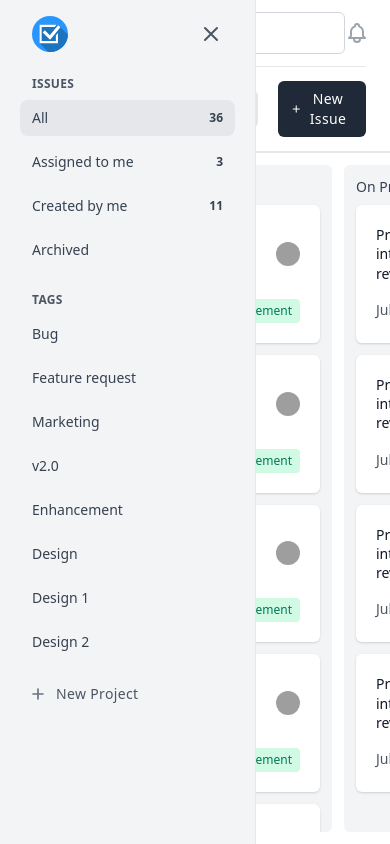
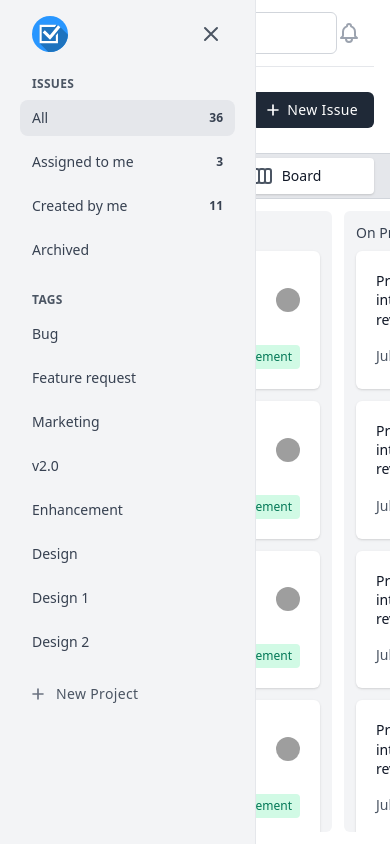
Before and after one commit to sibasishm/jira-clone, a Next.js app: page / in a window 390 px wide. Built offline with nearby package versions, Linux system fonts and the light colour scheme; grey boxes are pictures that could not be loaded; a web font is replaced by a local one.

Commit message:
almost there!

```diff
--- a/components/avatar.js
+++ b/components/avatar.js
@@ -1,7 +1,11 @@
 export default function Avatar({ users }) {
-	return users.map(user => (
+	return users.map((user, idx) => (
 		<>
-			<span className='-ml-2 border-2 border-white rounded-full'>
+			<span
+				className={`${
+					idx !== 0 ? '-ml-2' : 'm-0'
+				} border-2 border-white rounded-full`}
+			>
 				<img
 					src={user.avatar}
 					alt={`${user.name} profile image`}
--- a/pages/index.js
+++ b/pages/index.js
@@ -49,8 +49,9 @@ export default function IndexPage() {
 			<div className='flex h-screen'>
 				<Sidebar isOpen={isSidebarOpen} toggleSidebar={toggleSidebar} />
 				<div className='flex flex-col flex-1 min-w-0 overflow-hidden bg-white'>
-					<div className='border-b-2 border-gray-200'>
-						<header className='px-6'>
+					<div className='sm:border-b-2 sm:border-gray-200'>
+						<header>
+							<div className='px-4 sm:px-6'>
 								<div className='flex items-center justify-between py-3 border-b border-gray-200'>
 									<button
 										onClick={toggleSidebar}
@@ -126,17 +127,18 @@ export default function IndexPage() {
 										</button>
 									</div>
 								</div>
-							<div className='flex items-center justify-between py-3'>
-								<div className='flex items-center'>
+							</div>
+							<div className='flex items-center justify-between px-4 py-3 sm:px-6'>
+								<div className='sm:flex sm:items-center'>
 									<h2 className='text-2xl font-semibold leading-tight'>
 										All Issues
 									</h2>
-									<div className='flex items-center ml-6'>
+									<div className='flex items-center mt-1 sm:mt-0 sm:ml-6'>
 										<Avatar users={users} />
 									</div>
 								</div>
 								<div className='flex items-center'>
-									<span className='inline-flex p-0.5 bg-gray-200 border rounded-md'>
+									<span className='hidden sm:inline-flex p-0.5 bg-gray-200 border rounded-md'>
 										<button className='px-3 py-1'>
 											<svg
 												className='w-6 h-6 text-gray-600'
@@ -190,6 +192,42 @@ export default function IndexPage() {
 										</span>
 									</button>
 								</div>
+							</div>
+							<div className='flex p-1 px-4 bg-gray-200 border-t border-b border-gray-300 sm:hidden'>
+								<button className='inline-flex items-center justify-center w-1/2 px-3 py-1.5'>
+									<svg
+										className='w-6 h-6 text-gray-600'
+										fill='none'
+										stroke='currentColor'
+										viewBox='0 0 24 24'
+										xmlns='http://www.w3.org/2000/svg'
+									>
+										<path
+											strokeLinecap='round'
+											strokeLinejoin='round'
+											strokeWidth={2}
+											d='M4 6h16M4 10h16M4 14h16M4 18h16'
+										/>
+									</svg>
+									<span className='ml-2 text-sm font-medium'>List</span>
+								</button>
+								<button className='inline-flex items-center justify-center w-1/2 px-3 py-1.5 ml-1 bg-white rounded shadow'>
+									<svg
+										className='w-6 h-6 text-gray-600'
+										fill='none'
+										stroke='currentColor'
+										viewBox='0 0 24 24'
+										xmlns='http://www.w3.org/2000/svg'
+									>
+										<path
+											strokeLinecap='round'
+											strokeLinejoin='round'
+											strokeWidth={2}
+											d='M9 17V7m0 10a2 2 0 01-2 2H5a2 2 0 01-2-2V7a2 2 0 012-2h2a2 2 0 012 2m0 10a2 2 0 002 2h2a2 2 0 002-2M9 7a2 2 0 012-2h2a2 2 0 012 2m0 10V7m0 10a2 2 0 002 2h2a2 2 0 002-2V7a2 2 0 00-2-2h-2a2 2 0 00-2 2'
+										/>
+									</svg>
+									<span className='ml-2 text-sm font-medium'>Board</span>
+								</button>
 							</div>
 						</header>
 					</div>
```
Lines whose indentation alone changed are shown as unchanged.
